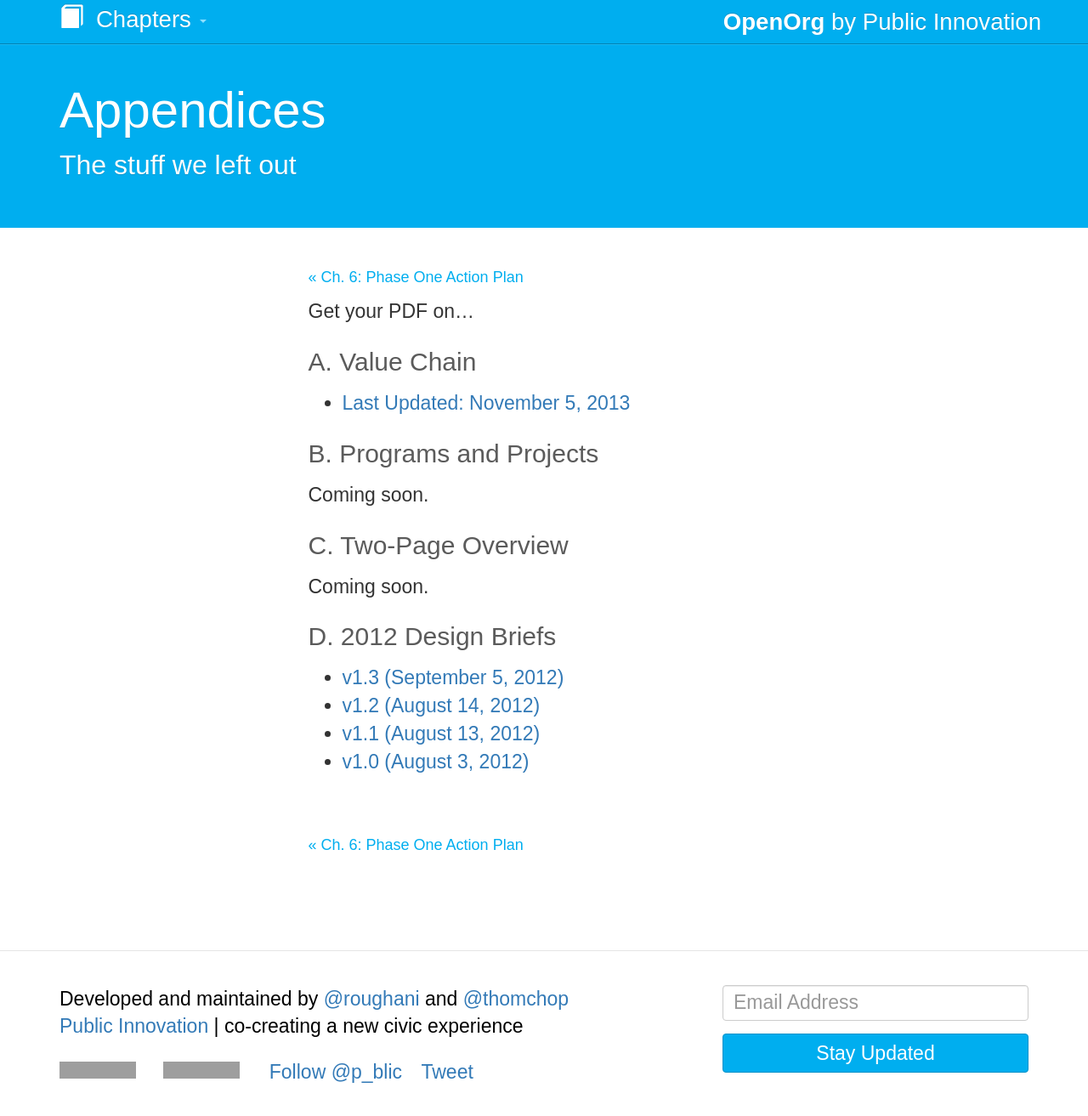
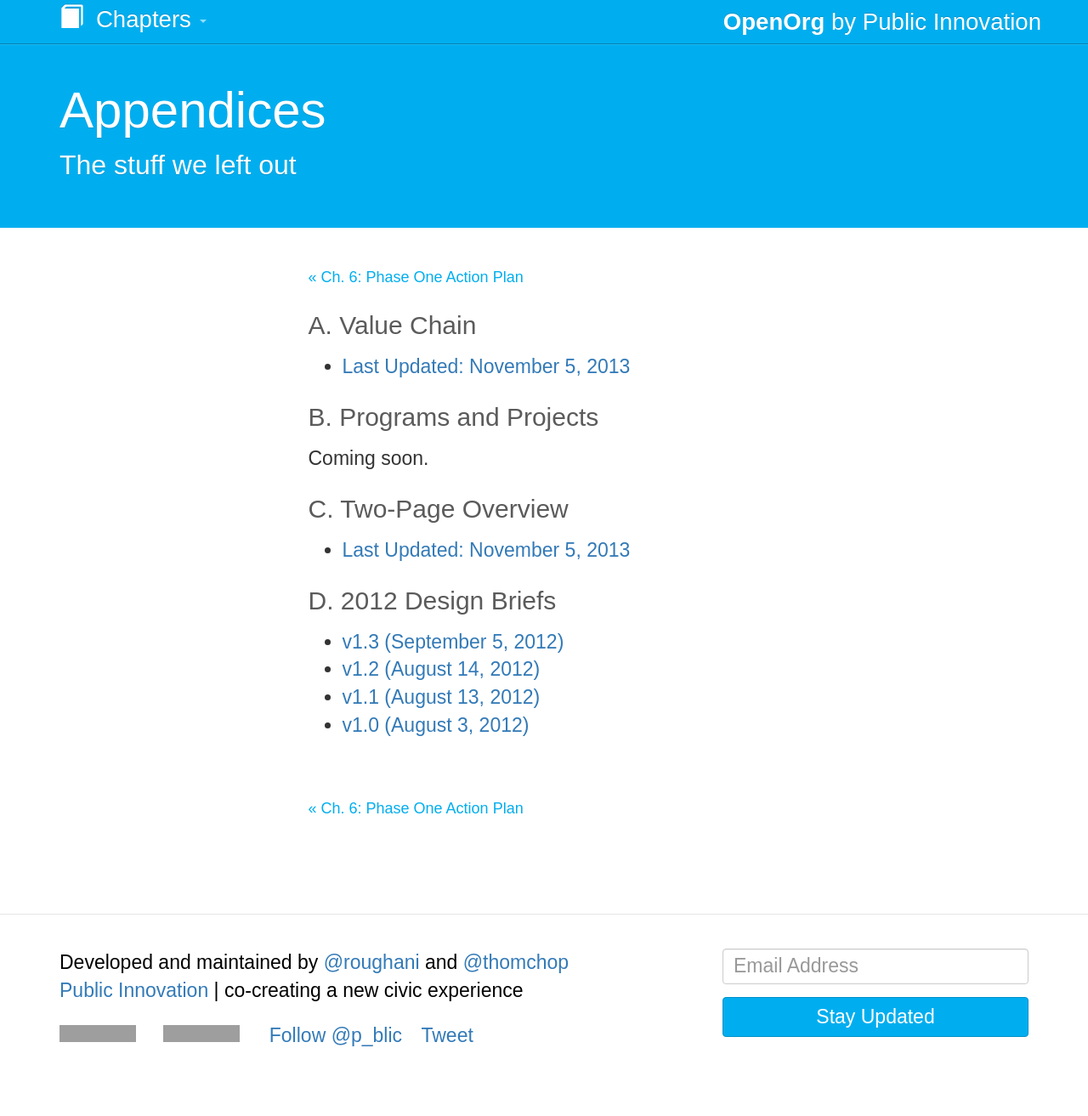
Before and after one commit to publicinnovation/openorg, a Jekyll site: the page built from chapters/7_appendices.md, in a window 1280 px wide and 1328 px high. Shown: the top 1313 px of the window at 85% size. Built offline with Jekyll 4.4.1, drawn with Linux system fonts in a browser that asks for light colours; nearby versions of some CDN libraries; Markdown is read by kramdown in place of the engine named in the settings; comment, search, counter and statistics services are not loaded; grey boxes are pictures that could not be loaded.

Commit message:
update appendices page

```diff
--- a/chapters/7_appendices.md
+++ b/chapters/7_appendices.md
@@ -8,8 +8,6 @@ permalink: /appendices/
 
 #### [<< Ch. 6: Phase One Action Plan](http://open.publicinnovation.org/chapters/phase-one-action-plan/)
 
-Get your PDF on...
-
 ## A. Value Chain
 - [Last Updated: November 5, 2013](http://open.publicinnovation.org/pdf/Public%20Innovation%20Value%20Chain%2011-5-13.pdf)
 
@@ -17,7 +15,7 @@ Get your PDF on...
 Coming soon.
 
 ## C. Two-Page Overview
-Coming soon.
+- [Last Updated: November 5, 2013](http://open.publicinnovation.org/pdf/Public-Innovation-2-Pager-11-5-2013.pdf)
 
 ## D. 2012 Design Briefs
 - [v1.3 (September 5, 2012)](http://open.publicinnovation.org/pdf/Public%20Innovation%20Design%20Brief%20v1.3%209-5-12.pdf)
```
